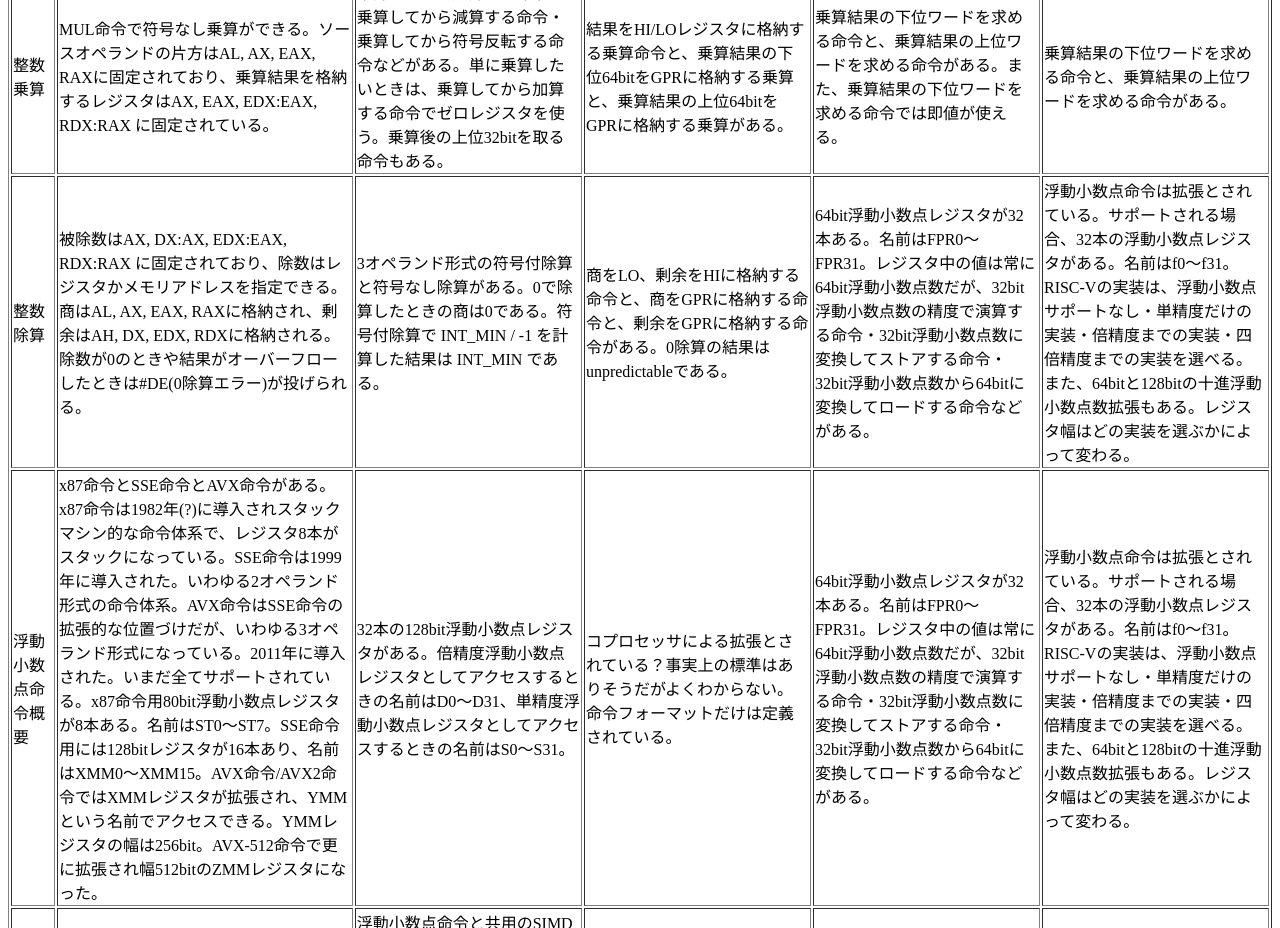
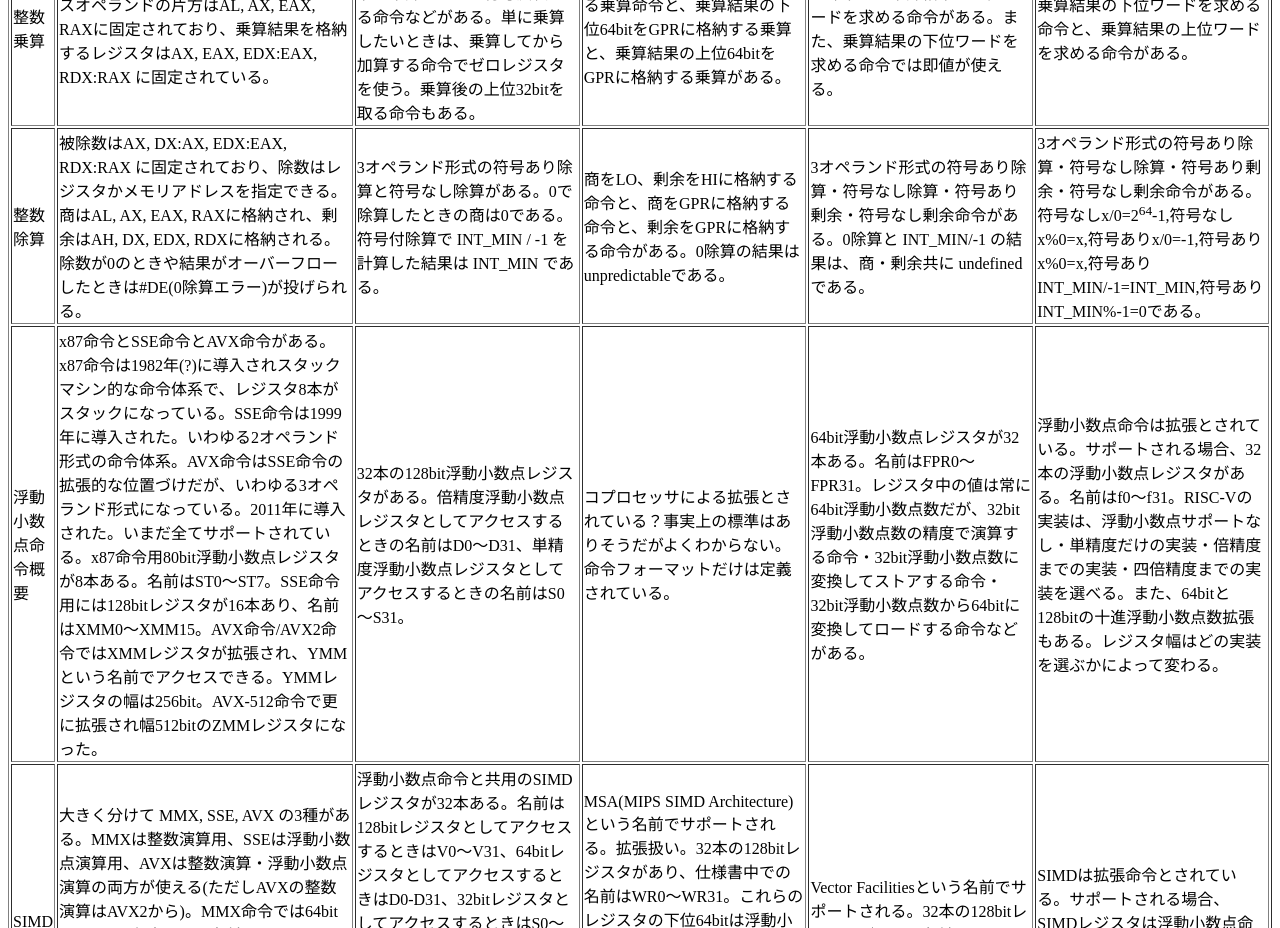
Before and after one commit to usm-takl/usm-takl.github.io, a plain HTML site: page article/64bit_isa_comparison.html in a window 1280 px wide. Shown: the part 3280-4208 px from the top of the page. Drawn offline with Linux system fonts and the light colour scheme.

Commit message:
fixed div instructions

```diff
--- a/article/64bit_isa_comparison.html
+++ b/article/64bit_isa_comparison.html
@@ -121,10 +121,10 @@ A32/T32の汎用レジスタとのめんどくさい対応関係は略。</td>
   <tr>
     <td>整数除算</td>
     <td>被除数はAX, DX:AX, EDX:EAX, RDX:RAX に固定されており、除数はレジスタかメモリアドレスを指定できる。商はAL, AX, EAX, RAXに格納され、剰余はAH, DX, EDX, RDXに格納される。除数が0のときや結果がオーバーフローしたときは#DE(0除算エラー)が投げられる。</td>
-    <td>3オペランド形式の符号付除算と符号なし除算がある。0で除算したときの商は0である。符号付除算で INT_MIN / -1 を計算した結果は INT_MIN である。</td>
+    <td>3オペランド形式の符号あり除算と符号なし除算がある。0で除算したときの商は0である。符号付除算で INT_MIN / -1 を計算した結果は INT_MIN である。</td>
     <td>商をLO、剰余をHIに格納する命令と、商をGPRに格納する命令と、剰余をGPRに格納する命令がある。0除算の結果はunpredictableである。</td>
-    <td>64bit浮動小数点レジスタが32本ある。名前はFPR0～FPR31。レジスタ中の値は常に64bit浮動小数点数だが、32bit浮動小数点数の精度で演算する命令・32bit浮動小数点数に変換してストアする命令・32bit浮動小数点数から64bitに変換してロードする命令などがある。</td>
-    <td>浮動小数点命令は拡張とされている。サポートされる場合、32本の浮動小数点レジスタがある。名前はf0～f31。RISC-Vの実装は、浮動小数点サポートなし・単精度だけの実装・倍精度までの実装・四倍精度までの実装を選べる。また、64bitと128bitの十進浮動小数点数拡張もある。レジスタ幅はどの実装を選ぶかによって変わる。</td>
+    <td>3オペランド形式の符号あり除算・符号なし除算・符号あり剰余・符号なし剰余命令がある。0除算と INT_MIN/-1 の結果は、商・剰余共に undefined である。</td>
+    <td>3オペランド形式の符号あり除算・符号なし除算・符号あり剰余・符号なし剰余命令がある。符号なしx/0=2<sup>64</sup>-1,符号なしx%0=x,符号ありx/0=-1,符号ありx%0=x,符号ありINT_MIN/-1=INT_MIN,符号ありINT_MIN%-1=0である。</td>
   </tr>
   <tr>
     <td>浮動小数点命令概要</td>
```
